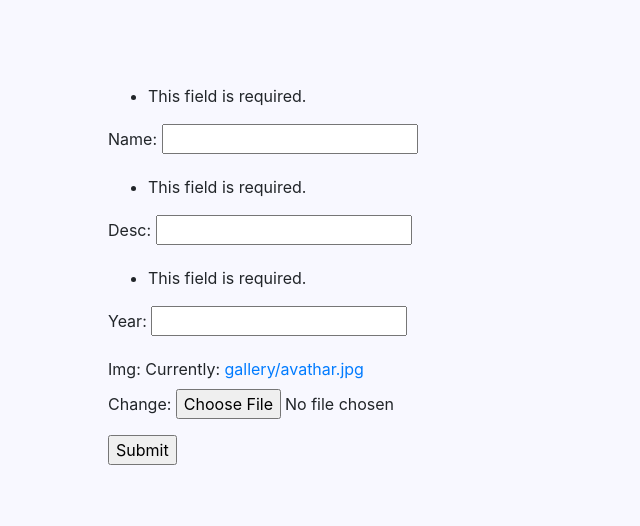
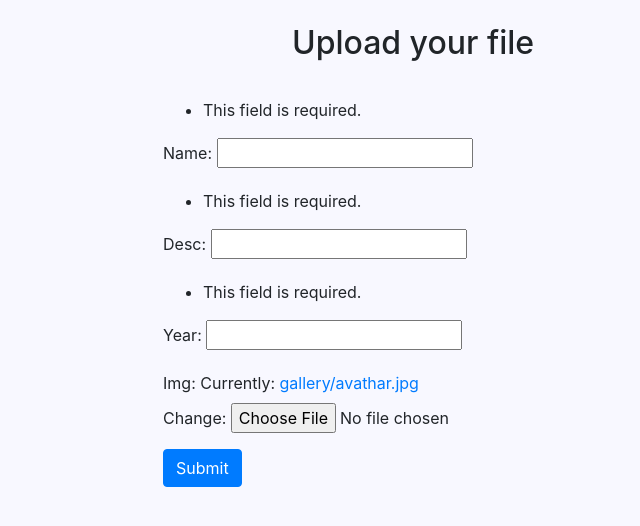
Before and after one commit to merahulkrishnan/movie-project, a Django app: page /update/3/ in a window 1640 px wide. Shown: the part 56-582 px from the top of the page, without its empty margins (407-1047 px from the left). Run offline with Django 4.2, Linux system fonts and the light colour scheme; data comes from the database, SQL or seed files in the repository.

Commit message:
update some changes in design

```diff
--- a/templates/edit.html
+++ b/templates/edit.html
@@ -1,14 +1,27 @@
 {% extends 'base.html' %}
+{% load static %}
+
 {% block body %}
 
-<form method="POST" enctype="multipart/form-data">
-    {% csrf_token %}
-    <div class="container" style="margin-left:500px;padding-top:60px;">
-
-    {{form.as_p}}
-    <input type="submit">
-
+<div class="container">
+  <div class="row justify-content-center">
+    <div class="col-md-6">
+      <div>
+        <div class="form-group">
+          <center><h2 >Upload your file</h2></center>
         </div>
-</form>
+        <div class="card-body">
+          <form method="POST" enctype="multipart/form-data">
+            {% csrf_token %}
+            <div class="form-group">
+              {{ form.as_p }}
+            </div>
+            <button type="submit" class="btn btn-primary">Submit</button>
+          </form>
+        </div>
+      </div>
+    </div>
+  </div>
+</div>
 
 {% endblock %}
```
